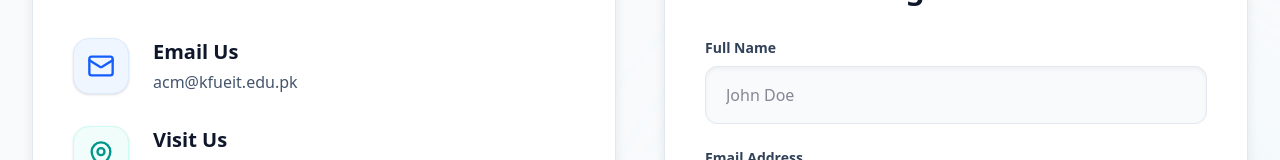
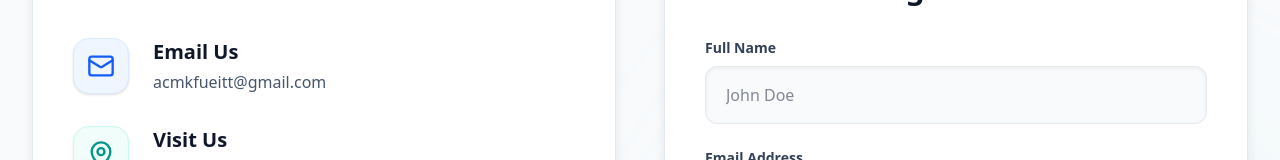
Before and after one commit to HananIrfan-Developer/acm-kfueit, a React (Vite) app: page /contact in a window 1280 px wide. Shown: the part 468-628 px from the top of the page. Built offline with nearby package versions, Linux system fonts and the light colour scheme; no server answers.

Commit message:
Update Contact.tsx

```diff
--- a/src/pages/Contact.tsx
+++ b/src/pages/Contact.tsx
@@ -81,7 +81,7 @@ export function Contact() {
                   </div>
                   <div>
                     <h4 className="font-bold text-xl mb-1 text-slate-900">Email Us</h4>
-                    <p className="text-slate-600">acm@kfueit.edu.pk</p>
+                    <p className="text-slate-600">acmkfueitt@gmail.com</p>
                   </div>
                 </div>
 
```
